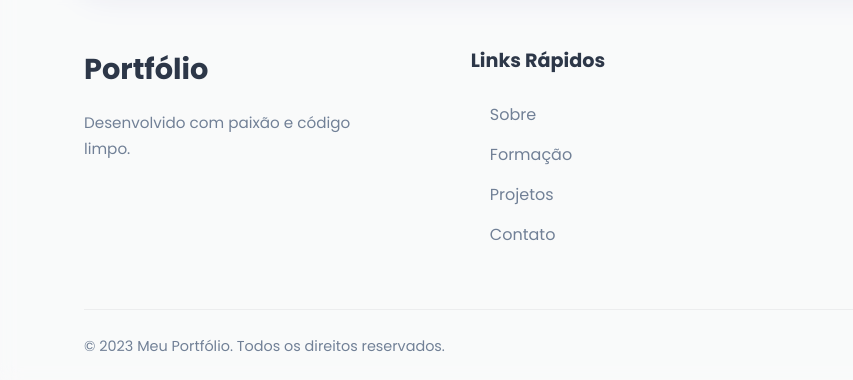
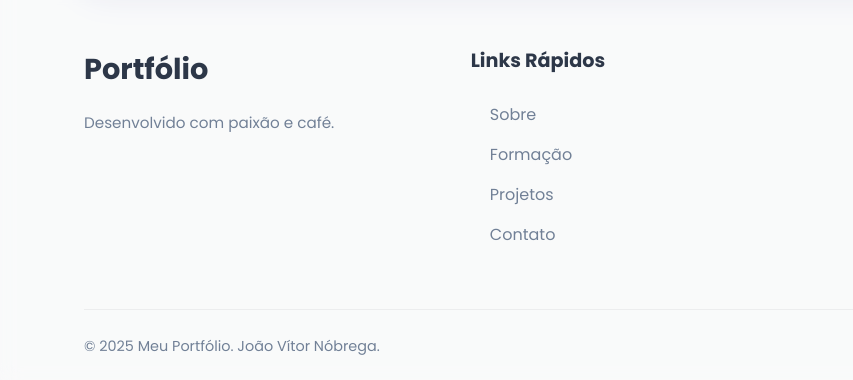
Before and after one commit to joaowave/Portfolio-Joao, a plain HTML site: page contato.html in a window 1280 px wide. Shown: the part 1426-1806 px from the top of the page, 0-853 px from the left. Drawn offline with Linux system fonts and the light colour scheme.

Commit message:
Update footer

```diff
--- a/contato.html
+++ b/contato.html
@@ -151,7 +151,7 @@
             <div class="footer-content">
                 <div class="footer-brand">
                     <h3 class="logo-footer">Portfólio</h3>
-                    <p>Desenvolvido com paixão e código limpo.</p>
+                    <p>Desenvolvido com paixão e café.</p>
                 </div>
 
                 <div class="footer-links">
@@ -181,7 +181,7 @@
             </div>
 
             <div class="footer-bottom">
-                <p>&copy; 2023 Meu Portfólio. Todos os direitos reservados.</p>
+                <p>&copy; 2025 Meu Portfólio. João Vítor Nóbrega.</p>
                 <div class="made-with">
                     <span>Feito com</span>
                     <i class="fas fa-heart"></i>
```
Also changed, not shown: formacao.html (+2 -2 lines), portfolio.html (+2 -2 lines).
